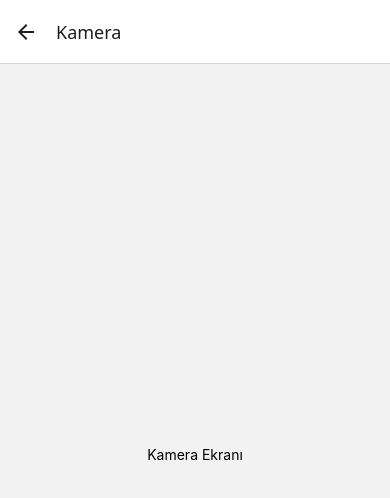
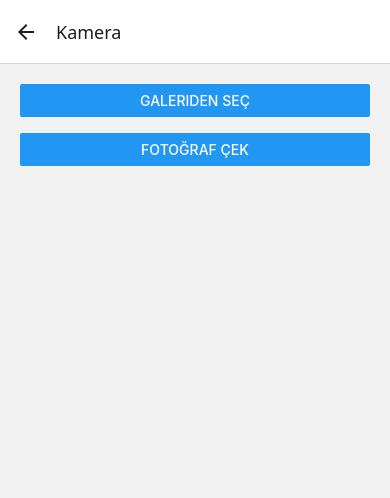
Before and after one commit to FurkanSadik/lab13_Android, a React Native app: screen /Camera in a window 390 px wide. Shown: the top 498 px of the page. Built offline with nearby package versions, Linux system fonts and the light colour scheme.

Commit message:
feat: izinler ve haptics ile kamera ve galeri

```diff
--- a/screens/CameraScreen.js
+++ b/screens/CameraScreen.js
@@ -1,9 +1,46 @@
-import { View, Text, StyleSheet } from 'react-native';
+import { View, Button, Image, Alert, StyleSheet } from 'react-native';
+import * as ImagePicker from 'expo-image-picker';
+import * as Haptics from 'expo-haptics';
+import { useState } from 'react';
 
 export default function CameraScreen() {
+  const [imageUri, setImageUri] = useState(null);
+
+  const pickImage = async () => {
+    const { status } = await ImagePicker.requestMediaLibraryPermissionsAsync();
+    if (status !== 'granted') {
+      Alert.alert('İzin gerekli');
+      return;
+    }
+
+    const result = await ImagePicker.launchImageLibraryAsync();
+    if (!result.canceled) {
+      setImageUri(result.assets[0].uri);
+      Haptics.impactAsync(Haptics.ImpactFeedbackStyle.Medium);
+    }
+  };
+
+  const takePhoto = async () => {
+    const { status } = await ImagePicker.requestCameraPermissionsAsync();
+    if (status !== 'granted') {
+      Alert.alert('Kamera izni gerekli');
+      return;
+    }
+
+    const result = await ImagePicker.launchCameraAsync();
+    if (!result.canceled) {
+      setImageUri(result.assets[0].uri);
+      Haptics.notificationAsync(
+        Haptics.NotificationFeedbackType.Success
+      );
+    }
+  };
+
   return (
     <View style={styles.container}>
-      <Text>Kamera Ekranı</Text>
+      <Button title="Galeriden Seç" onPress={pickImage} />
+      <Button title="Fotoğraf Çek" onPress={takePhoto} />
+      {imageUri && <Image source={{ uri: imageUri }} style={styles.image} />}
     </View>
   );
 }
@@ -11,7 +48,12 @@ export default function CameraScreen() {
 const styles = StyleSheet.create({
   container: {
     flex: 1,
-    justifyContent: 'center',
-    alignItems: 'center'
-  }
+    gap: 16,
+    padding: 20,
+  },
+  image: {
+    width: '100%',
+    height: 300,
+    marginTop: 20,
+  },
 });
```
